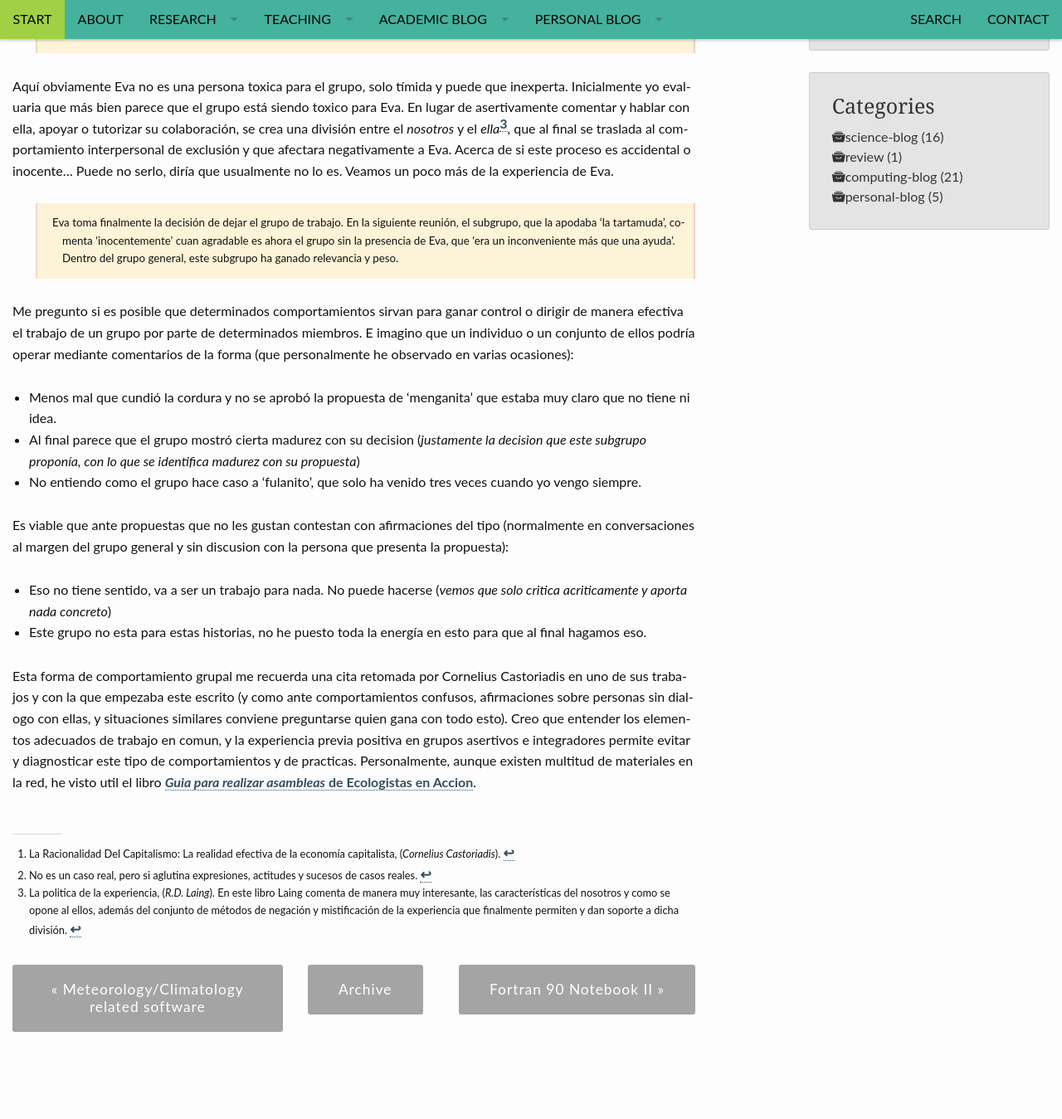
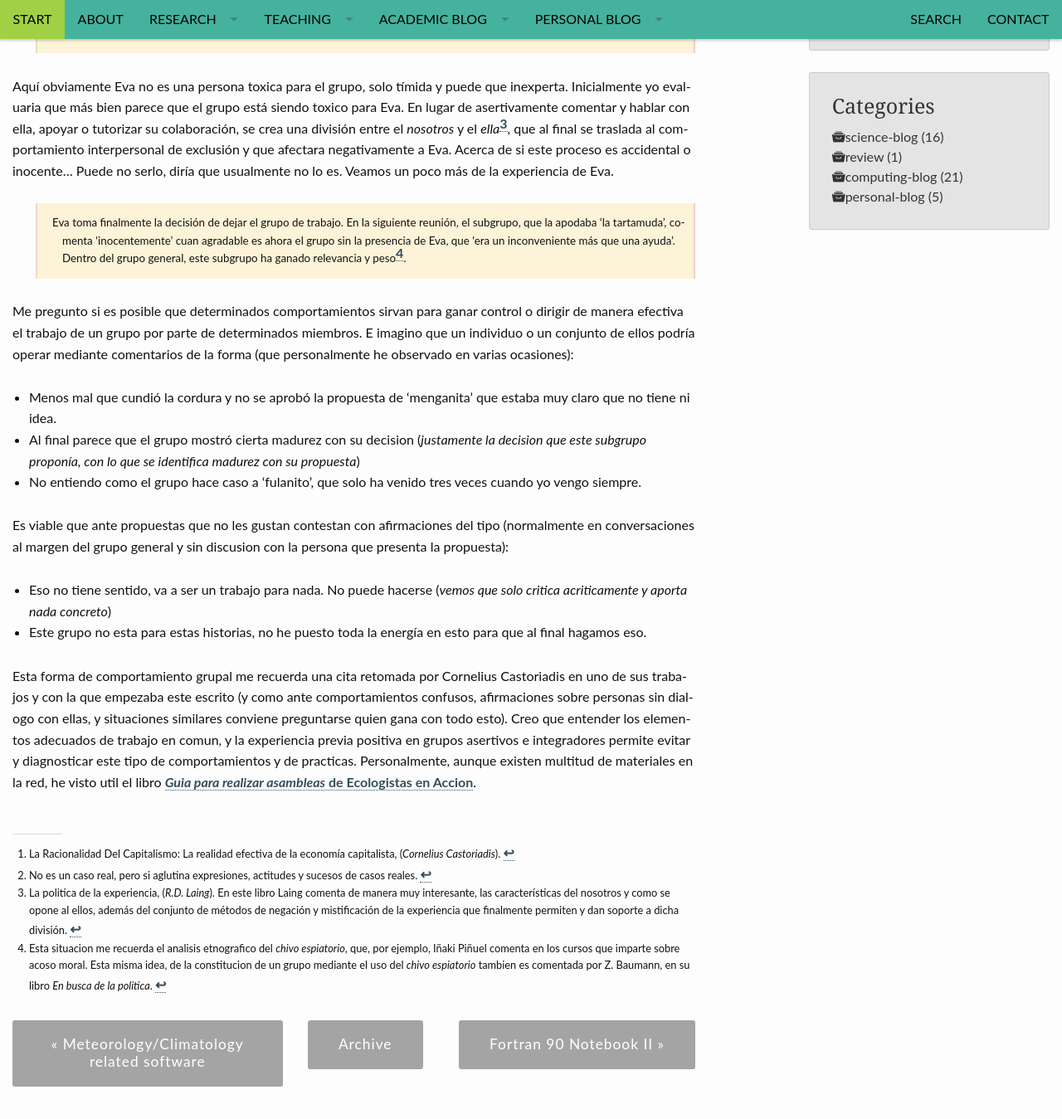
Before and after one commit to RCHG/rchg.github.io, a Jekyll site: the page built from _posts/2016-03-06-Humpty-Ditmpty.md, in a window 1280 px wide and 1400 px high, scrolled down 1222 px. Shown: the top 1349 px of the window at 83% size. Built offline with Jekyll 4.4.1, drawn with Linux system fonts in a browser that asks for light colours; nearby versions of some CDN libraries; comment, search, counter and statistics services are not loaded.

Commit message:
Update 2016-03-06-Humpty-Ditmpty.md

```diff
--- a/_posts/2016-03-06-Humpty-Ditmpty.md
+++ b/_posts/2016-03-06-Humpty-Ditmpty.md
@@ -53,7 +53,7 @@ Aquí obviamente Eva no es una persona toxica para el grupo, solo tímida y pued
 Eva toma finalmente la decisión de dejar el grupo de trabajo. En la siguiente reunión,
 el subgrupo, que la apodaba 'la tartamuda', comenta 'inocentemente' cuan
 agradable es ahora el grupo sin la presencia de Eva, que 'era un inconveniente más que
-una ayuda'. Dentro del grupo general, este subgrupo ha ganado relevancia y peso.
+una ayuda'. Dentro del grupo general, este subgrupo ha ganado relevancia y peso[^4].
 {:.smallblock}
 
 Me pregunto si es posible que determinados comportamientos sirvan para ganar control o dirigir de manera efectiva el trabajo de un grupo por parte de determinados miembros. E imagino que un individuo o un conjunto de ellos podría operar mediante comentarios de la forma (que personalmente he observado en varias ocasiones):
@@ -73,3 +73,4 @@ Esta forma de comportamiento grupal me recuerda una cita retomada por Cornelius
 [^1]: La Racionalidad Del Capitalismo: La realidad efectiva de la economía capitalista, (*Cornelius Castoriadis*).
 [^2]: La politica de la experiencia, (*R.D. Laing*). En este libro Laing comenta de manera muy interesante, las características del nosotros y como se opone al ellos, además del conjunto de métodos de negación y mistificación de la experiencia que finalmente permiten y dan soporte a dicha división.
 [^3]: No es un caso real, pero si aglutina expresiones, actitudes y sucesos de casos reales.
+[^4]: Esta situacion me recuerda el analisis etnografico del *chivo espiatorio*, que, por ejemplo, Iñaki Piñuel comenta en los cursos que imparte sobre acoso moral. Esta misma idea, de la constitucion de un grupo mediante el uso del *chivo espiatorio* tambien es comentada por Z. Baumann, en su libro *En busca de la politica*.
```
